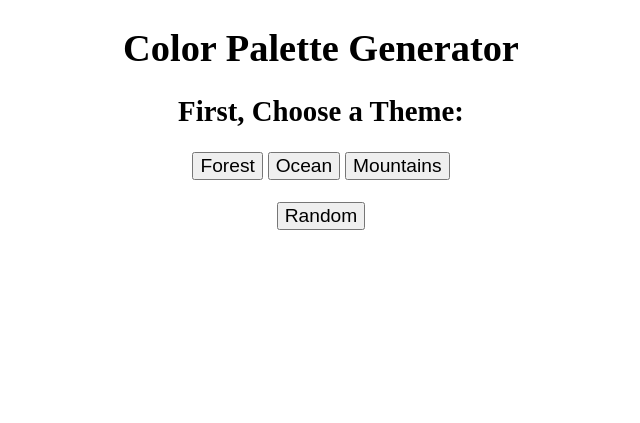
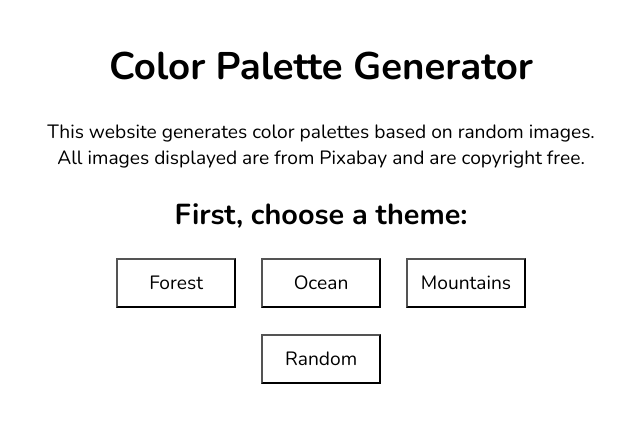
Before and after one commit to katecoded/CS361-project, a Flask app: page / in a window 1280 px wide. Shown: the top 423 px of the page, without its empty margins (319-959 px from the left). Run offline with Flask 2, Linux system fonts and the light colour scheme.

Commit message:
Updates css and adds requirements.txt.
Adds a new font to the project and increases the size of the color palette. Also includes other small updates to the UI.

```diff
--- a/generate_images.py
+++ b/generate_images.py
@@ -3,6 +3,7 @@
 # generate_images.py
 
 import random, requests, os, json
+from sys import stderr # for debugging
 
 
 def randomize_theme():
--- a/static/css/style.css
+++ b/static/css/style.css
@@ -4,15 +4,48 @@ Color Palette App
 style.css
 */
 
+/*** FONTS USED ***/
+@import url('https://fonts.googleapis.com/css2?family=Nunito:ital,wght@0,200;0,400;0,700;1,200;1,400;1,700&display=swap');
+
+
+/***** GENERAL STYLES *****/
 body {
 	text-align: center;
 	font-size: 1.2em;
+	font-family: 'Nunito', sans-serif;
 }
 
+#wrapper {
+	width: 90%;
+	margin: 40px auto;
+}
+
+/***** BUTTON STYLES *****/
 input[type=submit] {
 	font-size: 1em;
+	width: 120px;
+	height: 50px;
+	background-color: white;
+	margin-right: 10px;
+	margin-left: 10px;
+	font-family: 'Nunito', sans-serif;
 }
 
+input[type=submit]:hover {
+	cursor: pointer;
+}
+
+form {
+	display: inline-block;
+}
+
+/***** LINK STYLES *****/
+a {
+	text-decoration: none;
+	color: black;
+}
+
+/***** IMAGE STYLES *****/
 img, input[type=image] {
 	width: 300px;
 	height: auto;
@@ -23,12 +56,17 @@ img, input[type=image] {
 	width: 600px;
 }
 
-form {
+/***** PALETTE STYLES *****/
+.palette-color {
+	width: 120px;
+	height: 120px;
 	display: inline-block;
 }
 
-.palette-color {
-	width: 100px;
-	height: 100px;
-	display: inline-block;
+/*.color-value {
+	visibility: hidden;
 }
+
+.color-value:hover {
+	visibility: visible;
+}*/
--- a/templates/index.html
+++ b/templates/index.html
@@ -34,13 +34,18 @@ index.html
 					Color Palette Generator
 				</h1>
 
+				<div id="blurb">
+					This website generates color palettes based on random images.
+					<br/>All images displayed are from <a href="https://pixabay.com/">Pixabay</a> and are copyright free.
+				</div>
+
 			</header>
 
 
 			<main>
 
 				<h2>
-					First, Choose a Theme:
+					First, choose a theme:
 				</h2>
 
 				<form method="get" action="/images">
--- a/templates/palette.html
+++ b/templates/palette.html
@@ -57,6 +57,12 @@ palette.html
 				</div>
 
 
+				<br/><br/>
+				<div>
+					(Click the back button to choose a different image!)
+				</div>
+
+
 			</main>
 
 
```
Also changed, not shown: requirements.txt (added, +32 -0 lines), templates/images.html (+5 -3 lines), static/images/mountains/mountains_9.jpg.
